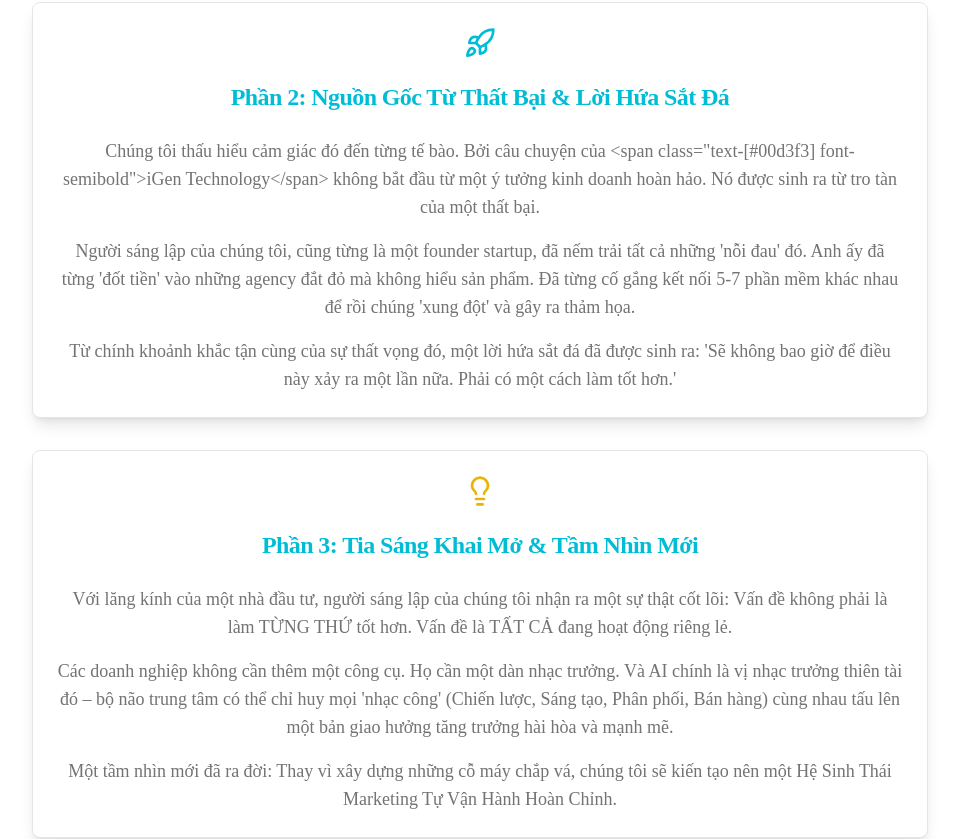
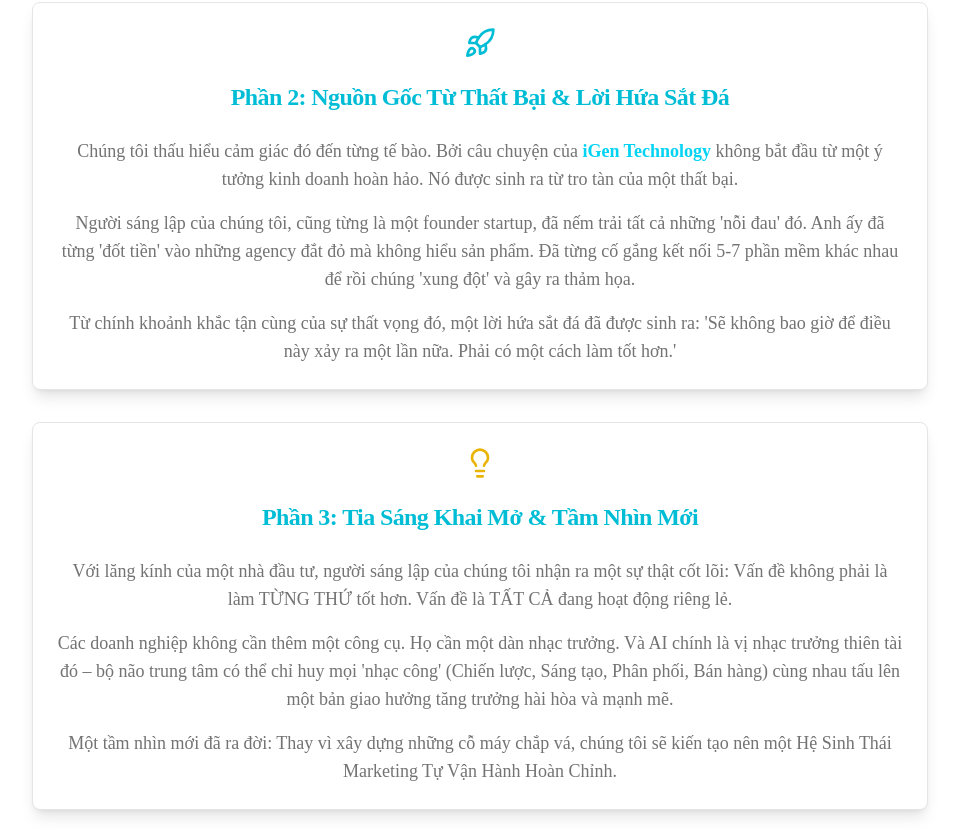
Before and after one commit to jb007-gg/igen-backend, a Next.js app: page /cau-chuyen-thuong-hieu-igen in a window 1280 px wide. Shown: the part 1346-2185 px from the top of the page, without its empty margins (160-1119 px from the left). Built offline with nearby package versions, Linux system fonts and the light colour scheme; what @genkit-ai/googleai, genkit would draw is missing.

Commit message:
in /cau-chuyen-thuong-hieu-igen change <span class="text-[#00d3f3] font-

```diff
--- a/src/app/cau-chuyen-thuong-hieu-igen/page.tsx
+++ b/src/app/cau-chuyen-thuong-hieu-igen/page.tsx
@@ -101,8 +101,11 @@ export default function BrandStoryPage() {
                   </CardHeader>
                   <CardContent className="space-y-4 text-center">
                      {section.content.map((paragraph, pIndex) => (
-                      <p key={pIndex} className="text-muted-foreground md:text-lg">
-                        {paragraph.replace('iGen Technology', '<span class="text-[#00d3f3] font-semibold">iGen Technology</span>')}
+                      <p
+                        key={pIndex}
+                        className="text-muted-foreground md:text-lg"
+                        dangerouslySetInnerHTML={{ __html: paragraph.replace(/iGen Technology/g, '<span class="text-[#00d3f3] font-semibold">iGen Technology</span>') }}
+                      >
                       </p>
                     ))}
                   </CardContent>
```
